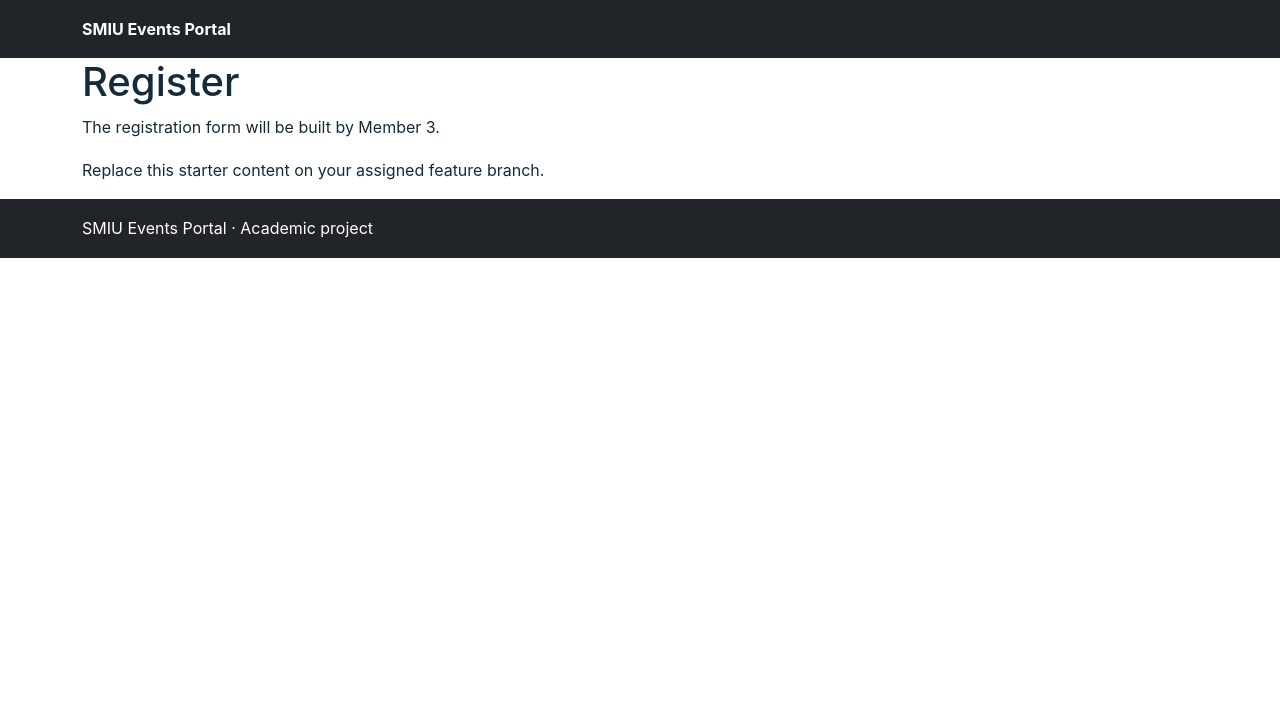
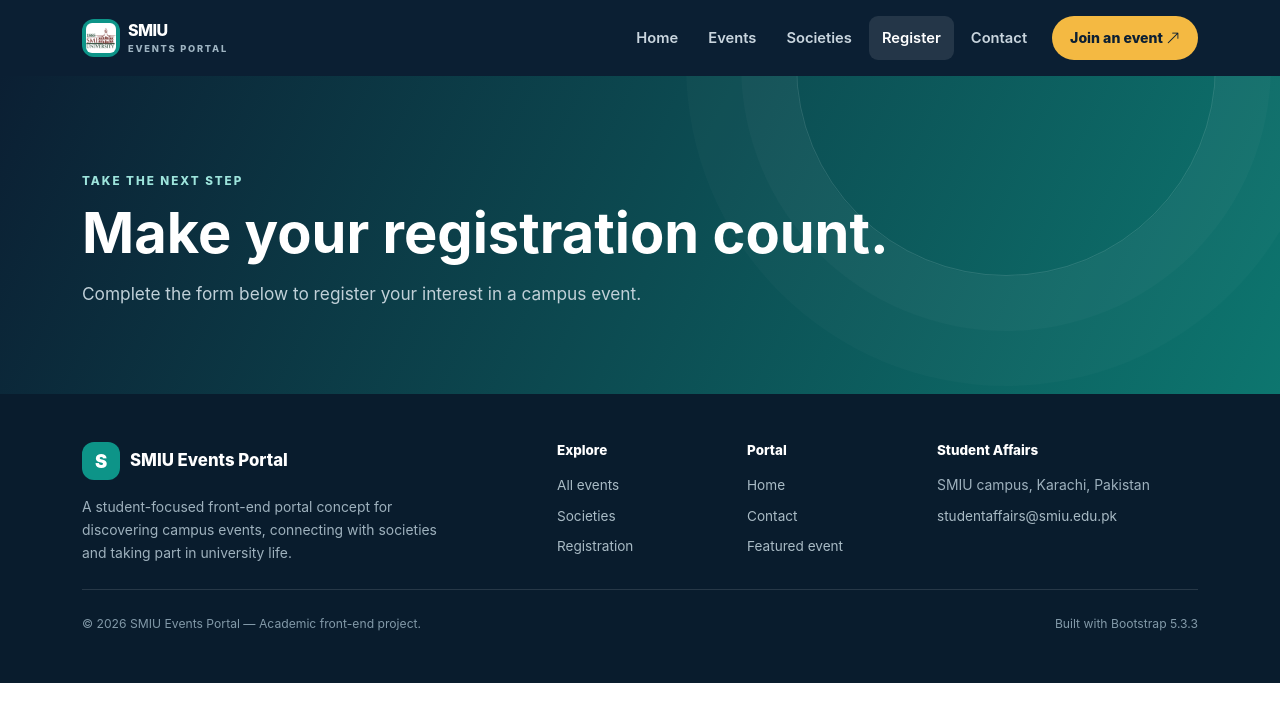
Before and after one commit to abdulrehman7876/smiu-events-portal-WebProject, a plain HTML site: page register.html in a window 1280 px wide. Drawn offline with nearby package versions, Linux system fonts and the light colour scheme.

Commit message:
Revamp register.html with new layout and metadata
Updated the registration page with new metadata, improved navigation, and enhanced layout for better user experience.

```diff
--- a/register.html
+++ b/register.html
@@ -1,16 +1,152 @@
 <!doctype html>
 <html lang="en">
-<head>
-  <meta charset="utf-8">
-  <meta name="viewport" content="width=device-width, initial-scale=1">
-  <title>Register | SMIU Events Portal</title>
-  <link href="https://cdn.jsdelivr.net/npm/bootstrap@5.3.3/dist/css/bootstrap.min.css" rel="stylesheet" integrity="sha384-QWTKZyjpPEjISv5WaRU9OFeRpok6YctnYmDr5pNlyT2bRjXh0JMhjY6hW+ALEwIH" crossorigin="anonymous">
-  <link href="css/style.css" rel="stylesheet">
-</head>
-<body>
-  <header class="bg-dark text-white p-3"><nav class="container" aria-label="Starter navigation"><a class="text-white fw-bold" href="index.html">SMIU Events Portal</a></nav></header>
-  <main class="container"><h1>Register</h1><p>The registration form will be built by Member 3.</p><p>Replace this starter content on your assigned feature branch.</p></main>
-  <footer class="bg-dark text-white p-3"><div class="container">SMIU Events Portal · Academic project</div></footer>
-  <script src="https://cdn.jsdelivr.net/npm/bootstrap@5.3.3/dist/js/bootstrap.bundle.min.js" integrity="sha384-YvpcrYf0tY3lHB60NNkmXc5s9fDVZLESaAA55NDzOxhy9GkcIdslK1eN7N6jIeHz" crossorigin="anonymous"></script>
-</body>
+  <head>
+    <meta charset="utf-8" />
+    <meta name="viewport" content="width=device-width, initial-scale=1" />
+    <meta
+      name="description"
+      content="Register your interest in an SMIU campus event using the sample student registration form."
+    />
+    <meta name="theme-color" content="#102a43" />
+    <title>Student registration | SMIU Events Portal</title>
+    <link rel="preconnect" href="https://cdn.jsdelivr.net" crossorigin />
+    <link
+      href="https://cdn.jsdelivr.net/npm/bootstrap@5.3.3/dist/css/bootstrap.min.css"
+      rel="stylesheet"
+      integrity="sha384-QWTKZyjpPEjISv5WaRU9OFeRpok6YctnYmDr5pNlyT2bRjXh0JMhjY6hW+ALEwIH"
+      crossorigin="anonymous"
+    />
+    <link
+      href="https://cdn.jsdelivr.net/npm/bootstrap-icons@1.11.3/font/bootstrap-icons.min.css"
+      rel="stylesheet"
+    />
+    <link href="css/style.css" rel="stylesheet" />
+  </head>
+  <body>
+    <header>
+      <nav class="navbar navbar-expand-lg navbar-dark portal-navbar">
+        <div class="container">
+          <a
+            class="navbar-brand d-flex align-items-center gap-2"
+            href="index.html"
+            aria-label="SMIU Events Portal home"
+          >
+            <span class="brand-mark"
+              ><img
+                class="rounded"
+                src="./images/smiuLogo.png"
+                alt="SMIU logo"
+                width="30"
+                height="30"
+            /></span>
+            <span class="brand-copy">SMIU <span>EVENTS PORTAL</span></span>
+          </a>
+          <button
+            class="navbar-toggler"
+            type="button"
+            data-bs-toggle="collapse"
+            data-bs-target="#mainNavigation"
+            aria-controls="mainNavigation"
+            aria-expanded="false"
+            aria-label="Toggle navigation"
+          >
+            <span class="navbar-toggler-icon"></span>
+          </button>
+          <div class="collapse navbar-collapse" id="mainNavigation">
+            <ul class="navbar-nav ms-auto align-items-lg-center gap-lg-1">
+              <li class="nav-item">
+                <a class="nav-link" href="index.html">Home</a>
+              </li>
+              <li class="nav-item">
+                <a class="nav-link" href="events.html">Events</a>
+              </li>
+              <li class="nav-item">
+                <a class="nav-link" href="societies.html">Societies</a>
+              </li>
+              <li class="nav-item">
+                <a
+                  class="nav-link active"
+                  href="register.html"
+                  aria-current="page"
+                  >Register</a
+                >
+              </li>
+              <li class="nav-item">
+                <a class="nav-link" href="contact.html">Contact</a>
+              </li>
+              <li class="nav-item ms-lg-2">
+                <a class="btn btn-nav-cta" href="register.html"
+                  >Join an event
+                  <i class="bi bi-arrow-up-right" aria-hidden="true"></i
+                ></a>
+              </li>
+            </ul>
+          </div>
+        </div>
+      </nav>
+    </header>
+    <main>
+      <section class="page-hero page-hero-register">
+        <div class="container">
+          <span class="eyebrow eyebrow-light">Take the next step</span>
+          <h1 class="display-4 fw-bold text-white mt-2">
+            Make your registration count.
+          </h1>
+          <p class="page-hero-copy">
+            Complete the form below to register your interest in a campus event.
+          </p>
+        </div>
+      </section>
+    </main>
+    <footer class="portal-footer">
+      <div class="container py-5">
+        <div class="row g-4 align-items-start">
+          <div class="col-lg-5">
+            <a class="footer-brand" href="index.html"
+              ><span class="brand-mark">S</span> SMIU Events Portal</a
+            >
+            <p class="footer-copy mt-3 mb-0">
+              A student-focused front-end portal concept for discovering campus
+              events, connecting with societies and taking part in university
+              life.
+            </p>
+          </div>
+          <div class="col-6 col-lg-2">
+            <h2 class="footer-heading">Explore</h2>
+            <a href="events.html">All events</a>
+            <a href="societies.html">Societies</a>
+            <a href="register.html">Registration</a>
+          </div>
+          <div class="col-6 col-lg-2">
+            <h2 class="footer-heading">Portal</h2>
+            <a href="index.html">Home</a>
+            <a href="contact.html">Contact</a>
+            <a href="event-details.html">Featured event</a>
+          </div>
+          <div class="col-lg-3">
+            <h2 class="footer-heading">Student Affairs</h2>
+            <p class="footer-copy mb-2">SMIU campus, Karachi, Pakistan</p>
+            <a href="mailto:studentaffairs@smiu.edu.pk"
+              >studentaffairs@smiu.edu.pk</a
+            >
+          </div>
+        </div>
+        <div
+          class="footer-bottom mt-4 pt-4 d-flex flex-column flex-md-row justify-content-between gap-2"
+        >
+          <span
+            >© <span data-current-year>2026</span> SMIU Events Portal — Academic
+            front-end project.</span
+          >
+          <span>Built with Bootstrap 5.3.3</span>
+        </div>
+      </div>
+    </footer>
+    <script
+      src="https://cdn.jsdelivr.net/npm/bootstrap@5.3.3/dist/js/bootstrap.bundle.min.js"
+      integrity="sha384-YvpcrYf0tY3lHB60NNkmXc5s9fDVZLESaAA55NDzOxhy9GkcIdslK1eN7N6jIeHz"
+      crossorigin="anonymous"
+    ></script>
+    <script src="js/main.js"></script>
+  </body>
 </html>
```
